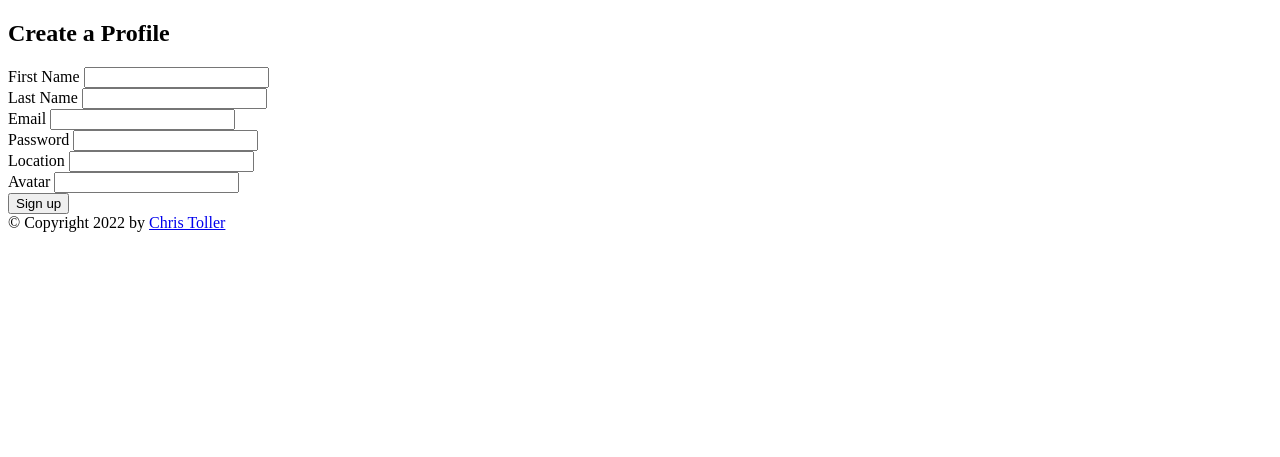
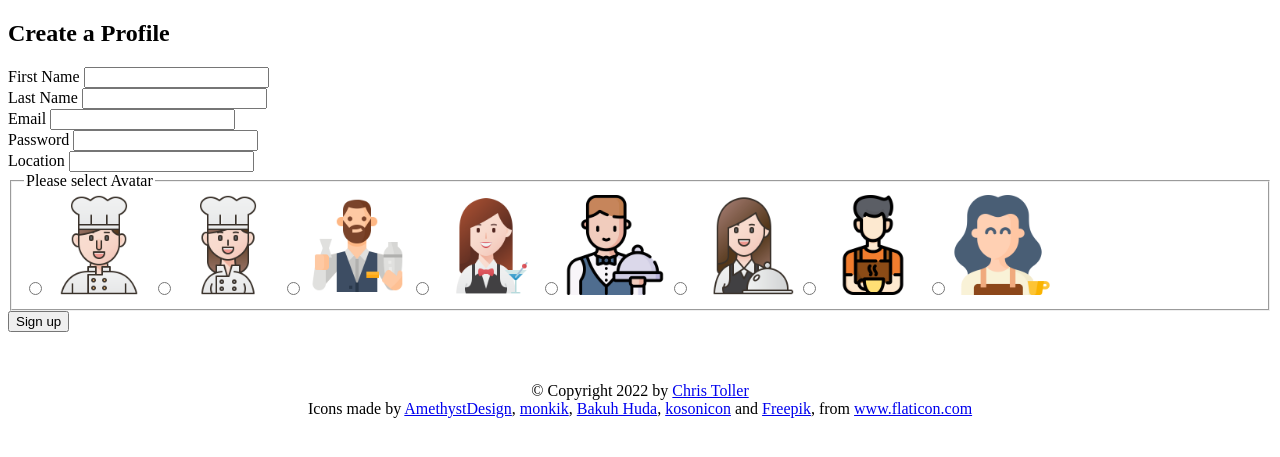
Before and after one commit to christoller/Culinary-Corner, a Flask app: page /signup in a window 1280 px wide. Shown: the part 26-483 px from the top of the page. Run offline with Flask 2, Linux system fonts and the light colour scheme; some libraries are stand-ins or nearby versions.

Commit message:
Add Avatars and other minor updates

```diff
--- a/controllers/session_controller.py
+++ b/controllers/session_controller.py
@@ -1,4 +1,5 @@
 from flask import Blueprint, request, redirect, render_template, session, flash
+import flask
 from models.user import get_user_by_email
 import bcrypt
 
@@ -22,10 +23,11 @@ def login():
         #update session
         session['user_id'] = user['id']
         session['user_name'] = user['first_name']
-        flash('You were successfully logged in')
-        return redirect('/')
+        flash(f'You are successfully logged in as {user[1]}')
+        return redirect('/home')
     else:
          #redirect
+        flash(f'Incorrect Username or Password. Please Try Again.')
         return redirect('/login?error=Incorrect')
 
 
--- a/static/styles.css
+++ b/static/styles.css
@@ -3,3 +3,25 @@
     justify-content:flex-start;
     gap: 10px;
 }
+main {
+    width: 50%;
+    margin: auto;
+    display: flex;
+    flex-direction: column;
+}
+section {
+   border-radius: 25px;
+   border: 2px solid black;
+   padding: 10%;
+   margin: 20px;
+   display: flex;
+}
+
+section img {
+    align-self: center;
+}
+
+footer {
+    text-align: center;
+    margin-top: 50px;
+}
--- a/templates/base.html
+++ b/templates/base.html
@@ -34,7 +34,41 @@
         <footer>
             &copy; Copyright 2022 by
             <a href="https://github.com/christoller">Chris Toller</a>
+            <div id="attributions">
+                <div>
+                    Icons made by
+                    <a
+                        href="https://www.flaticon.com/authors/amethystdesign"
+                        title="AmethystDesign"
+                        >AmethystDesign</a
+                    >,
+                    <a
+                        href="https://www.flaticon.com/authors/monkik"
+                        title="monkik"
+                        >monkik</a
+                    >,
+
+                    <a
+                        href="https://www.flaticon.com/authors/bakuh-huda"
+                        title="Bakuh Huda"
+                        >Bakuh Huda</a
+                    >,
+
+                    <a
+                        href="https://www.flaticon.com/authors/kosonicon"
+                        title="kosonicon"
+                        >kosonicon</a
+                    >
+                    and
+
+                    <a href="https://www.freepik.com" title="Freepik">Freepik</a
+                    >, from
+                    <a href="https://www.flaticon.com/" title="Flaticon"
+                        >www.flaticon.com</a
+                    >
+                </div>
+            </div>
         </footer>
-        <script src="" async defer></script>
+        <script src="/scripts/app.js" async defer></script>
     </body>
 </html>
--- a/templates/user/signup.html
+++ b/templates/user/signup.html
@@ -23,8 +23,124 @@
         <input type="text" id="location" name="location" />
     </div>
     <div>
-        <label for="avatar">Avatar</label>
-        <input type="text" id="avatar" name="avatar" />
+        <!-- <label for="avatar">Avatar</label>
+        <select id="avatar" name="avatar" />
+        <option value="Chef"></option> -->
+        <fieldset>
+            <legend>Please select Avatar</legend>
+            <input
+                type="radio"
+                name="avatar"
+                id="male-chef"
+                value="../../static/images/chef-male.png"
+            />
+            <label for="Male Chef">
+                <img
+                    src="../../static/images/chef-male.png"
+                    alt="Male Chef"
+                    width="100px"
+                    height="100px"
+                />
+            </label>
+            <input
+                type="radio"
+                name="avatar"
+                id="female-chef"
+                value="../../static/images/chef-female.png"
+            />
+            <label for="Female Chef">
+                <img
+                    src="../../static/images/chef-female.png"
+                    alt="Female Chef"
+                    width="100px"
+                    height="100px"
+                />
+            </label>
+            <input
+                type="radio"
+                name="avatar"
+                id="male-bartender"
+                value="../../static/images/bartender-male.png"
+            />
+            <label for="Male Bartender">
+                <img
+                    src="../../static/images/bartender-male.png"
+                    alt="Male Bartender"
+                    width="100px"
+                    height="100px"
+                />
+            </label>
+            <input
+                type="radio"
+                name="avatar"
+                id="female-bartender"
+                value="../../static/images/bartender-female.png"
+            />
+            <label for="Female Bartender">
+                <img
+                    src="../../static/images/bartender-female.png"
+                    alt="Female Bartender"
+                    width="100px"
+                    height="100px"
+                />
+            </label>
+            <input
+                type="radio"
+                name="avatar"
+                id="waiter"
+                value="../../static/images/waiter.png"
+            />
+            <label for="Waiter">
+                <img
+                    src="../../static/images/waiter.png"
+                    alt="Waiter"
+                    width="100px"
+                    height="100px"
+                />
+            </label>
+            <input
+                type="radio"
+                name="avatar"
+                id="Waitress"
+                value="../../static/images/waitress.png"
+            />
+            <label for="Waitress">
+                <img
+                    src="../../static/images/waitress.png"
+                    alt="Waitress"
+                    width="100px"
+                    height="100px"
+                />
+            </label>
+            <input
+                type="radio"
+                name="avatar"
+                id="male-barista"
+                value="../../static/images/barista-male.png"
+            />
+            <label for="Male Barista">
+                <img
+                    src="../../static/images/barista-male.png"
+                    alt="Male Barista"
+                    width="100px"
+                    height="100px"
+                />
+            </label>
+            <input
+                type="radio"
+                name="avatar"
+                id="female-barista"
+                value="../../static/images/barista-female.png"
+            />
+            <label for="Femmale Barista">
+                <img
+                    src="../../static/images/barista-female.png"
+                    alt="Female Barista"
+                    width="100px"
+                    height="100px"
+                />
+            </label>
+        </fieldset>
     </div>
     <div>
         <button type="submit">Sign up</button>
```
Also changed, not shown: controllers/message_board_controller.py (+6 -8 lines), templates/main.html (+12 -2 lines), templates/user/login.html (+7 -0 lines), scripts/app.js (added), static/images/barista-female.png (added), static/images/barista-male.png (added), static/images/bartender-female.png (added), static/images/bartender-male.png (added), static/images/chef-female.png (added), static/images/chef-male.png (added), static/images/waiter.png (added), static/images/waitress.png (added).
